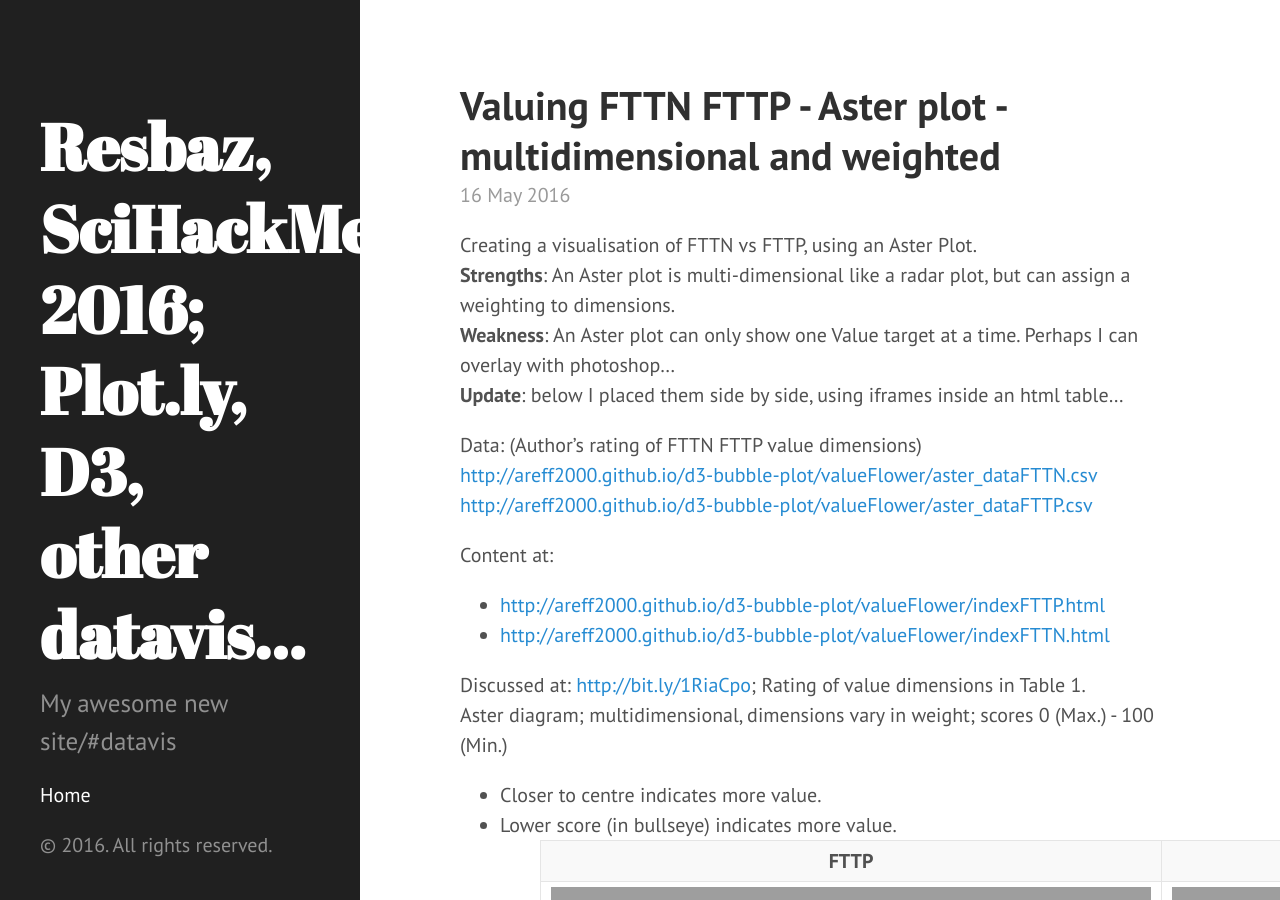
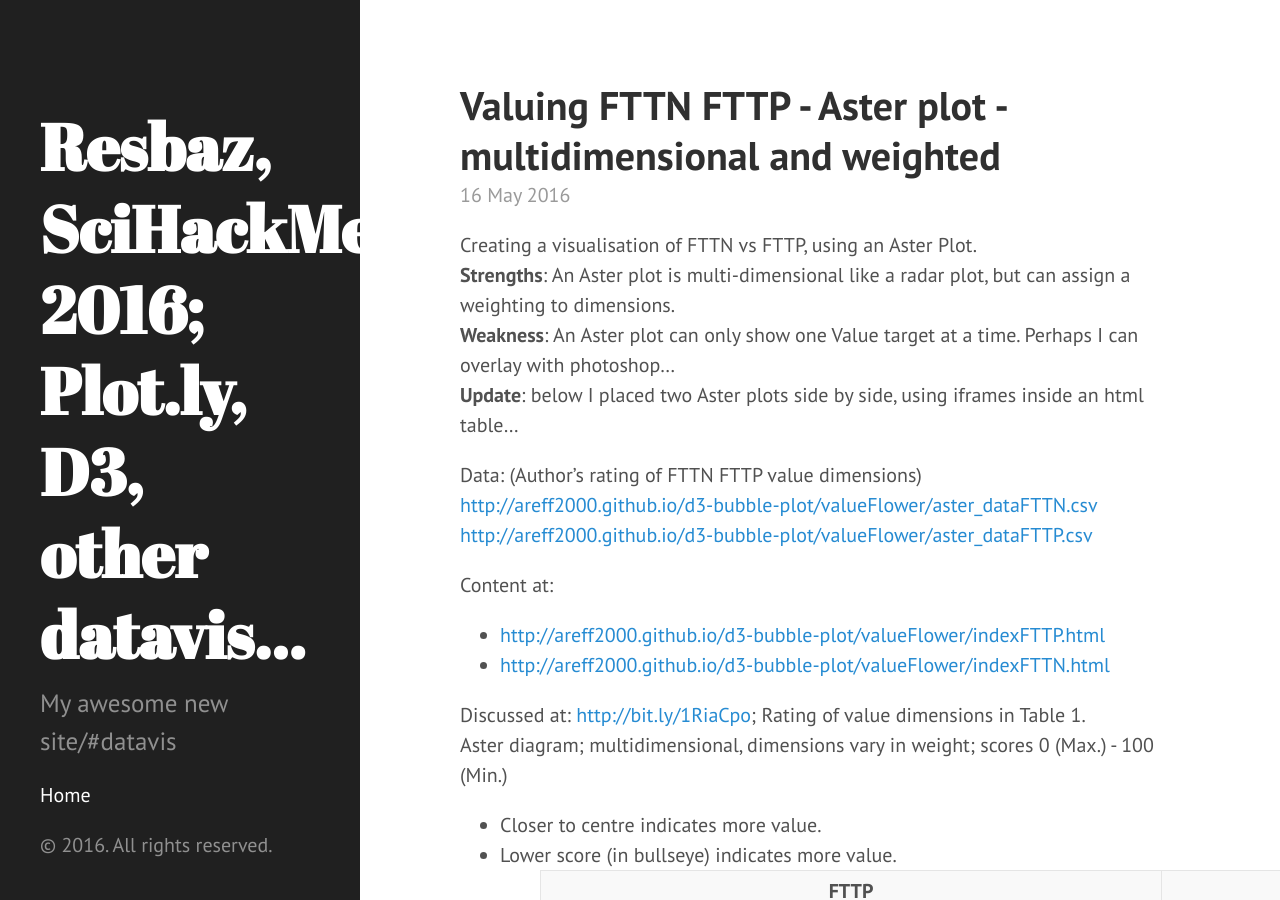
Before and after one commit to areff2000/areff2000.github.io, a Jekyll site: the page built from _posts/2016-05-16-valuing-fttn-fttp-aster-plot-multidimensional-and-weighted.markdown, in a window 1280 px wide and 900 px high. Built offline with Jekyll 4.4.1, drawn with Linux system fonts in a browser that asks for light colours.

Commit message:
add more description to update

```diff
--- a/_posts/2016-05-16-valuing-fttn-fttp-aster-plot-multidimensional-and-weighted.markdown
+++ b/_posts/2016-05-16-valuing-fttn-fttp-aster-plot-multidimensional-and-weighted.markdown
@@ -6,7 +6,7 @@ layout: post
 Creating a visualisation of FTTN vs FTTP, using an Aster Plot.<br>
 <b>Strengths</b>: An Aster plot is multi-dimensional like a radar plot, but can assign a weighting to dimensions.<br>
 <b>Weakness</b>: An Aster plot can only show one Value target at a time. Perhaps I can overlay with photoshop...<br>
-<b>Update</b>: below I placed them side by side, using iframes inside an html table...<br>
+<b>Update</b>: below I placed two Aster plots side by side, using iframes inside an html table...<br>
 
 Data:  (Author's rating of FTTN FTTP value dimensions)<br><a href="http://areff2000.github.io/d3-bubble-plot/valueFlower/aster_dataFTTN.csv">http://areff2000.github.io/d3-bubble-plot/valueFlower/aster_dataFTTN.csv</a><br>
 <a href="http://areff2000.github.io/d3-bubble-plot/valueFlower/aster_dataFTTN.csv">http://areff2000.github.io/d3-bubble-plot/valueFlower/aster_dataFTTP.csv</a>
```
